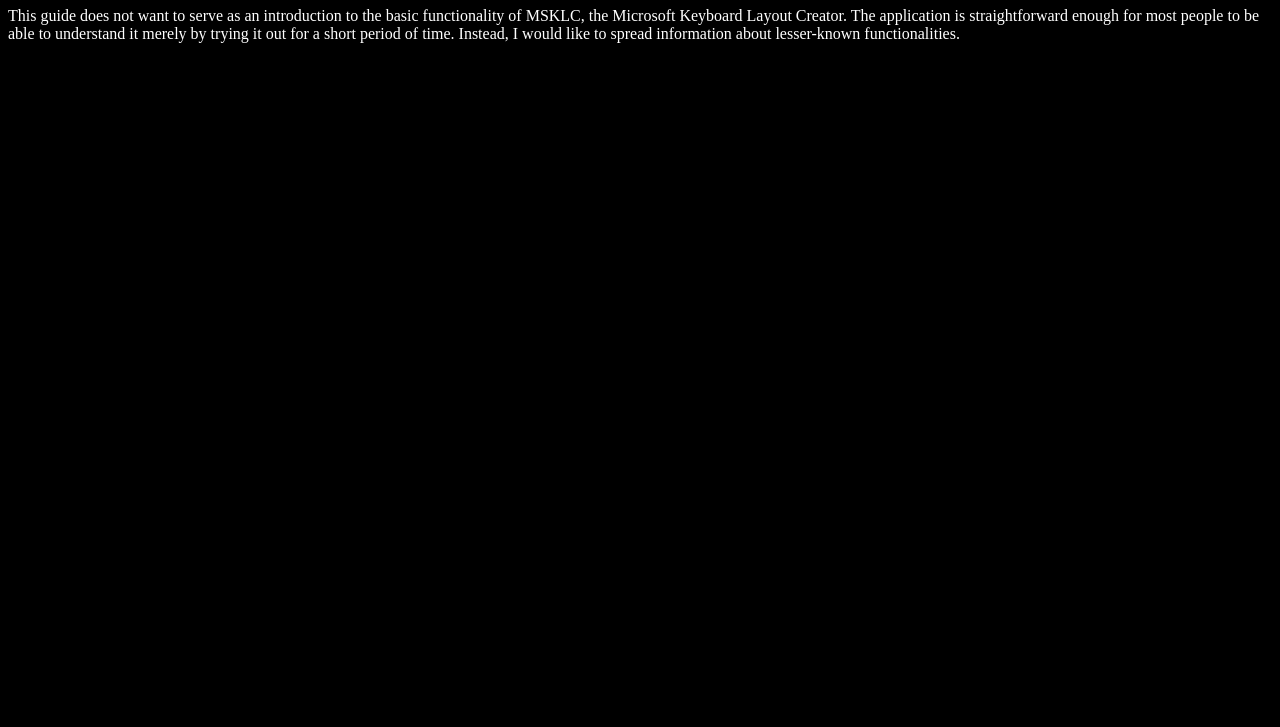
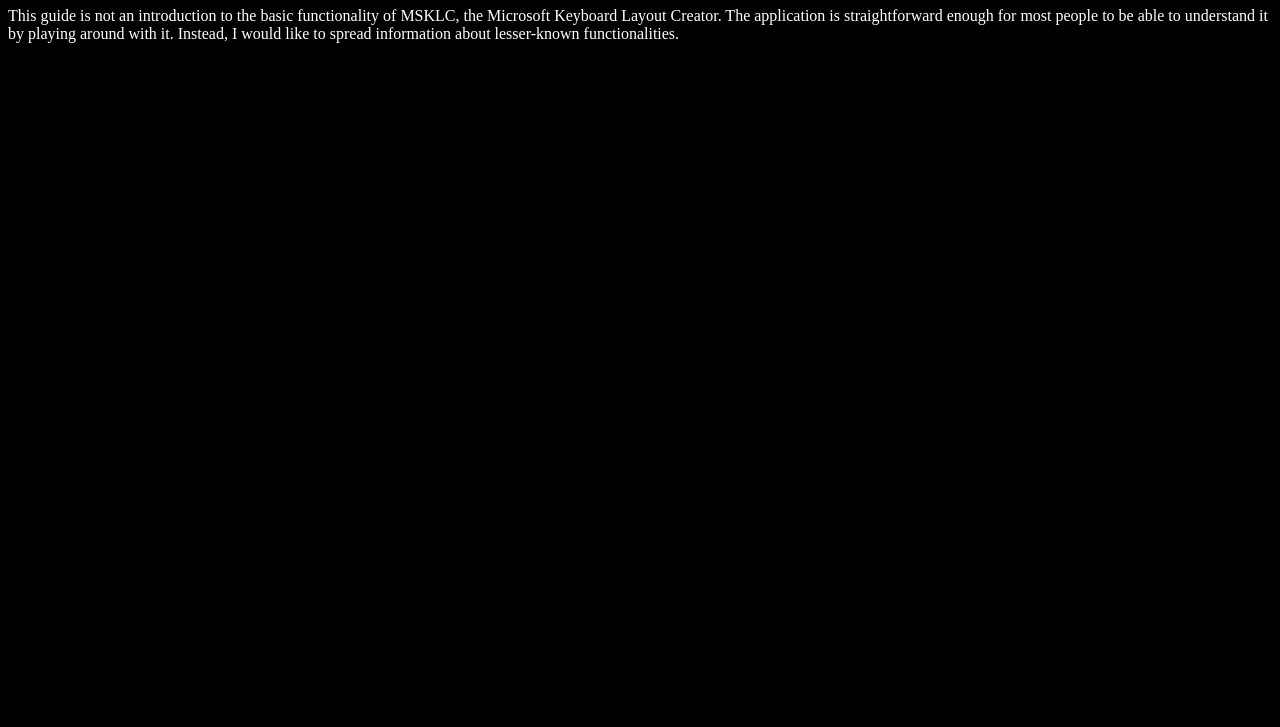
Before and after one commit to MSKLC-Guide/MSKLC-Guide.github.io, a plain HTML site: page index.html in a window 1280 px wide. Shown: the part 73-800 px from the top of the page. Drawn offline with Linux system fonts and the light colour scheme.

Commit message:
Update index.html

```diff
--- a/index.html
+++ b/index.html
@@ -6,7 +6,7 @@
 <body>
 <h1>MSKLC Guide</h1>
 
-<p>This guide does not want to serve as an introduction to the basic functionality of MSKLC, the Microsoft Keyboard Layout Creator. The application is straightforward enough for most people to be able to understand it merely by trying it out for a short period of time. Instead, I would like to spread information about lesser-known functionalities.
+<p>This guide is not an introduction to the basic functionality of MSKLC, the Microsoft Keyboard Layout Creator. The application is straightforward enough for most people to be able to understand it by playing around with it. Instead, I would like to spread information about lesser-known functionalities.
 
 </body>
 </html>
```
